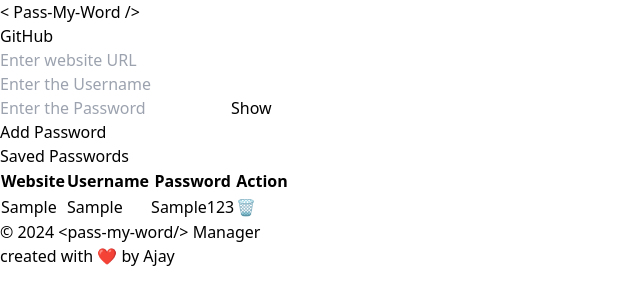
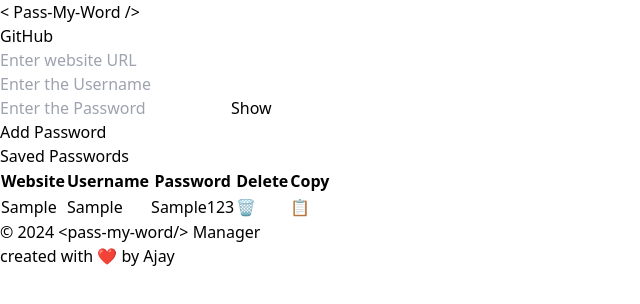
Before and after one commit to A-JA-Y/pass-my-words, a React (Vite) app: page / in a window 1280 px wide. Both pictures are taken after typing "Sample", "Sample", "Sample123" into the empty fields and a click on the button "Add Password". Shown: the top 304 px of the page, without its empty margins (0-640 px from the left). Built offline with nearby package versions, Linux system fonts and the light colour scheme.

Commit message:
copy button

```diff
--- a/src/components/Manager.jsx
+++ b/src/components/Manager.jsx
@@ -16,6 +16,13 @@ function Manager() {
       e.target.textContent = "Show";
     }
 
+  }
+
+  const handleCopy = (e) => {
+    let index = e.target.parentElement.rowIndex - 1;
+    let password = passwordArray[index];
+    navigator.clipboard.writeText(password.password);
+    alert("Password Copied to Clipboard");
   }
 
   const handleChange = (e) => {
@@ -108,7 +115,8 @@ setForm({...form, [e.target.name]: e.target.value});
                   <th className="py-2 px-2 sm:px-4 border-b">Website</th>
                   <th className="py-2 px-2 sm:px-4 border-b">Username</th>
                   <th className="py-2 px-2 sm:px-4 border-b">Password</th>
-                  <th className="py-2 px-2 sm:px-4 border-b">Action</th>
+                  <th className="py-2 px-2 sm:px-4 border-b">Delete</th>
+                  <th className="py-2 px-2 sm:px-4 border-b">Copy</th>
                 </tr>
               </thead>
               <tbody>
@@ -120,6 +128,10 @@ setForm({...form, [e.target.name]: e.target.value});
                     <td className="py-2 px-2 sm:px-4 border-b cursor-pointer" onClick={handleDelete}>
                       🗑️
                     </td>
+                    <td className="py-2 px-2 sm:px-4 border-b cursor-pointer" onClick={handleCopy}>
+                      📋
+                    </td>
+
                   </tr>
                 ))}
               </tbody>
```
